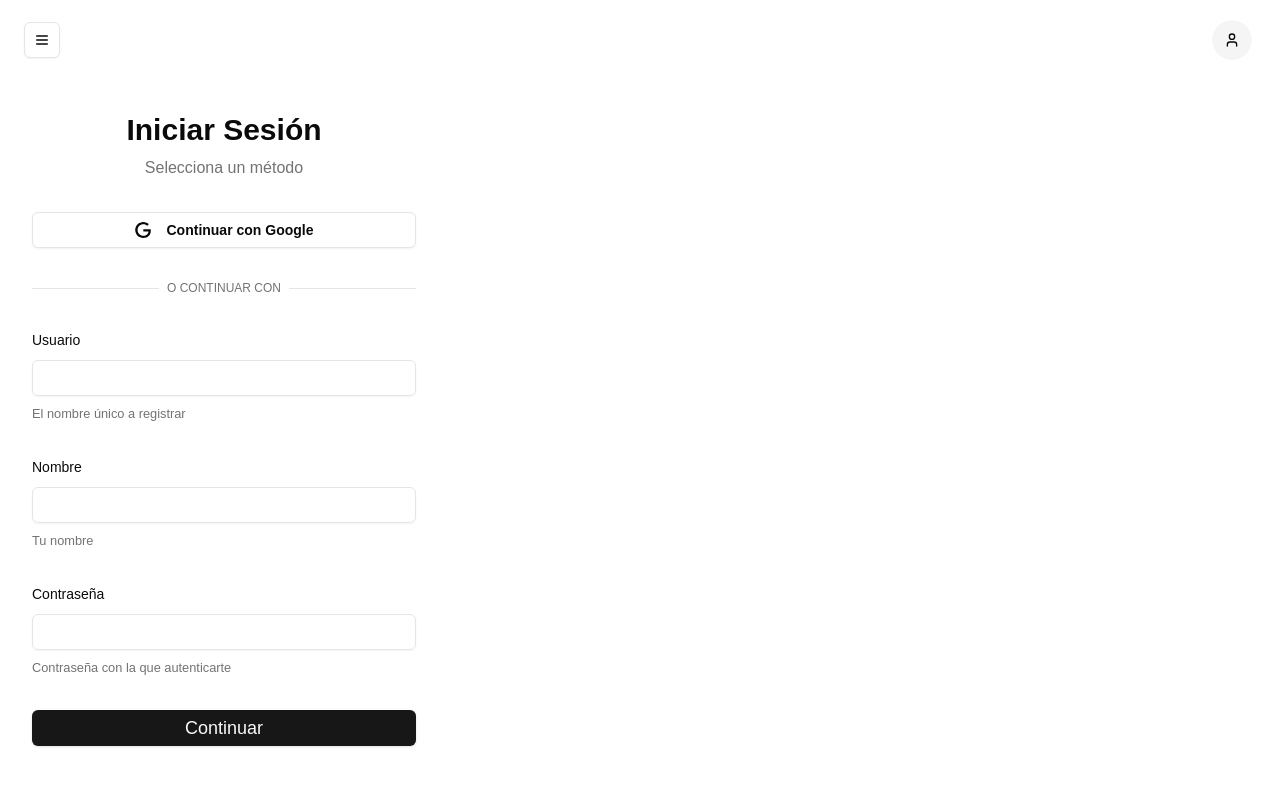
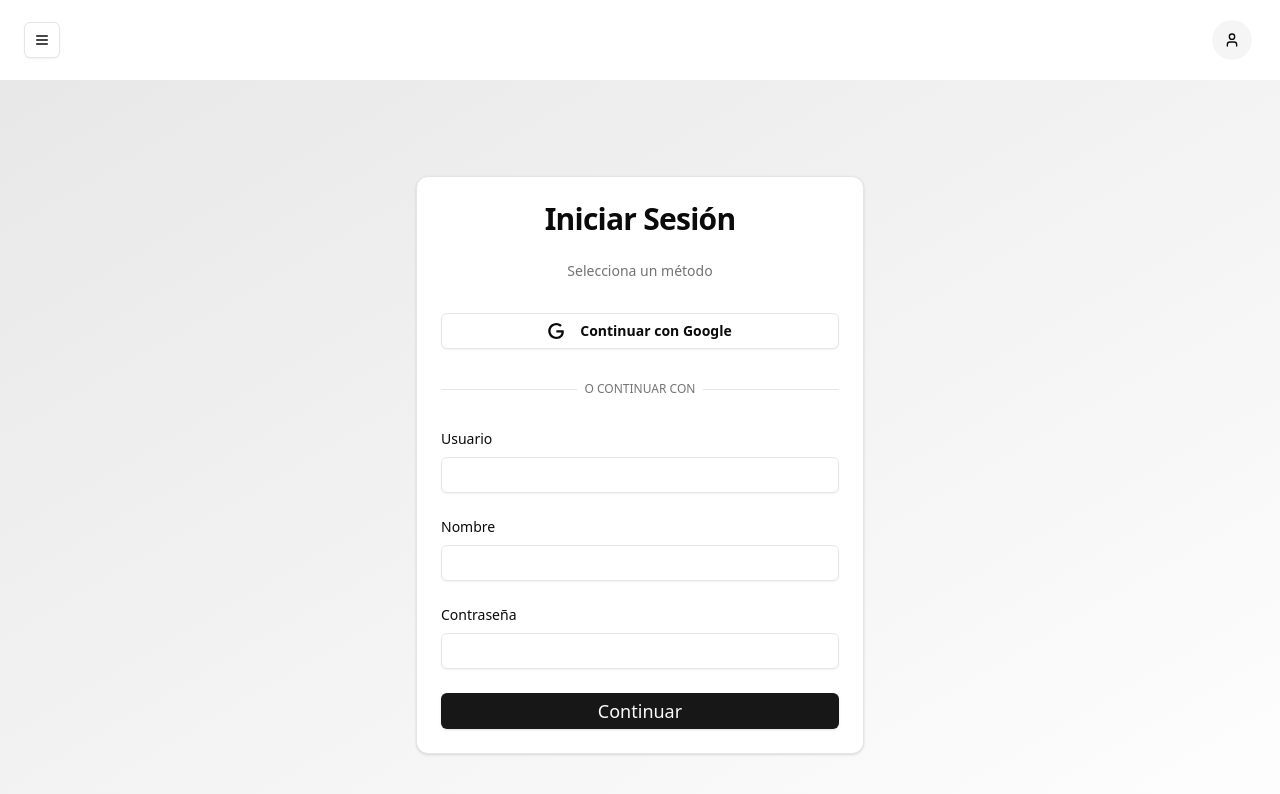
Before and after one commit to rsegi/surfvault, a Next.js app: page /auth/sign-in in a window 1280 px wide. Shown: the top 794 px of the page. Built offline with nearby package versions, Linux system fonts and the light colour scheme; no server answers.

Commit message:
refactor auth

```diff
--- a/src/app/auth/sign-in/page.tsx
+++ b/src/app/auth/sign-in/page.tsx
@@ -1,12 +1,7 @@
-import { redirect } from "next/navigation";
+"use server";
+
 import SignInPage from "./signIn";
 
-export default function SignIn() {
-  const isAuthenticated = false;
-
-  if (isAuthenticated) {
-    redirect("/sessions");
-  } else {
-    return <SignInPage />;
-  }
+export default async function SignIn() {
+  return <SignInPage />;
 }
--- a/src/app/auth/sign-in/signIn.tsx
+++ b/src/app/auth/sign-in/signIn.tsx
@@ -3,7 +3,7 @@
 import { Button } from "@/components/ui/button";
 import { Separator } from "@/components/ui/separator";
 import { Icons } from "@/components/icons";
-import React, { useState } from "react";
+import React, { useEffect } from "react";
 import {
   handleCredentialsSignIn,
   handleGoogleSignIn,
@@ -11,7 +11,6 @@ import {
 import {
   Form,
   FormControl,
-  FormDescription,
   FormField,
   FormItem,
   FormLabel,
@@ -22,14 +21,19 @@ import { Input } from "@/components/ui/input";
 import { SignIn, signInSchema } from "@/lib/zod";
 import { zodResolver } from "@hookform/resolvers/zod";
 import { useRouter } from "next/navigation";
-import CustomNotification from "@/components/notification";
 import { useSession } from "next-auth/react";
+import { toast } from "sonner";
+import { Card, CardContent, CardHeader, CardTitle } from "@/components/ui/card";
 
 export default function SignInPage() {
-  const [message, setMessage] = useState("");
-  const [errors, setErrors] = useState({});
+  const router = useRouter();
+  const { status } = useSession();
 
-  const router = useRouter();
+  useEffect(() => {
+    if (status === "authenticated") {
+      router.push("/sessions");
+    }
+  }, [router, status]);
 
   const form = useForm<SignIn>({
     resolver: zodResolver(signInSchema),
@@ -40,39 +44,31 @@ export default function SignInPage() {
     },
   });
 
-  const { status } = useSession();
-  if (status === "authenticated") {
-    router.push("/sessions");
-    return null;
-  }
-
   const onSubmit = async () => {
-    setMessage("");
-    setErrors({});
     const result = await handleCredentialsSignIn(form.getValues());
-    if (result.errors) {
-      setMessage(result.message);
-      setErrors(result.errors);
+    if (result.errors && Object.keys(result.errors).length > 0) {
+      toast.error(result.message, {
+        description: Object.values(result.errors!)[0] as string,
+      });
       return;
     }
 
-    setMessage(result.message);
+    toast.success(result.message);
     router.push("/sessions");
   };
 
   return (
-    <div className="w-full max-w-md space-y-8 p-8">
-      {message && (
-        <CustomNotification
-          title={message}
-          description={Object.keys(errors).length ? Object.keys(errors)[0] : ""}
-          type={errors ? "error" : "success"}
-        />
-      )}
-      <div className="space-y-2 text-center">
-        <h1 className="text-3xl font-bold">Iniciar Sesi&oacute;n</h1>
-        <p className="text-muted-foreground">Selecciona un m&eacute;todo</p>
-      </div>
+    <div className="flex justify-center p-8 pt-24">
+      <Card className="w-full max-w-md font-sans">
+        <CardHeader>
+          <CardTitle className="text-3xl font-bold text-center">
+            Iniciar Sesi&oacute;n
+          </CardTitle>
+        </CardHeader>
+        <CardContent className="space-y-8 text-sm text-foreground">
+          <p className="text-muted-foreground text-center">
+            Selecciona un m&eacute;todo
+          </p>
           <Button
             variant="outline"
             className="w-full font-semibold"
@@ -94,7 +90,7 @@ export default function SignInPage() {
           </div>
 
           <Form {...form}>
-        <form onSubmit={form.handleSubmit(onSubmit)} className="space-y-8">
+            <form onSubmit={form.handleSubmit(onSubmit)} className="space-y-6">
               <FormField
                 control={form.control}
                 name="username"
@@ -104,9 +100,6 @@ export default function SignInPage() {
                     <FormControl>
                       <Input id="username" type="text" required {...field} />
                     </FormControl>
-                <FormDescription>
-                  El nombre &uacute;nico a registrar
-                </FormDescription>
                     <FormMessage />
                   </FormItem>
                 )}
@@ -120,7 +113,6 @@ export default function SignInPage() {
                     <FormControl>
                       <Input {...field} />
                     </FormControl>
-                <FormDescription>Tu nombre</FormDescription>
                     <FormMessage />
                   </FormItem>
                 )}
@@ -132,11 +124,13 @@ export default function SignInPage() {
                   <FormItem>
                     <FormLabel>Contrase&ntilde;a</FormLabel>
                     <FormControl>
-                  <Input id="password" type="password" required {...field} />
+                      <Input
+                        id="password"
+                        type="password"
+                        required
+                        {...field}
+                      />
                     </FormControl>
-                <FormDescription>
-                  Contrase&ntilde;a con la que autenticarte
-                </FormDescription>
                     <FormMessage />
                   </FormItem>
                 )}
@@ -150,6 +144,8 @@ export default function SignInPage() {
               </Button>
             </form>
           </Form>
+        </CardContent>
+      </Card>
     </div>
   );
 }
--- a/src/app/layout.tsx
+++ b/src/app/layout.tsx
@@ -3,6 +3,7 @@ import "./globals.css";
 import Navbar from "@/components/navbar";
 import { SessionProvider } from "next-auth/react";
 import { auth } from "@/lib/auth/auth";
+import { Toaster } from "sonner";
 
 export const metadata: Metadata = {
   title: "SurfVault",
@@ -20,7 +21,10 @@ export default async function RootLayout({
       <body>
         <SessionProvider session={session}>
           <Navbar />
-          {children}
+          <div className="bg-gradient-to-br from-primary/10 to-secondary/10 min-h-screen">
+            <div className="container mx-auto px-4">{children}</div>
+          </div>
+          <Toaster position="top-center" duration={4000} richColors />
         </SessionProvider>
       </body>
     </html>
--- a/src/app/page.tsx
+++ b/src/app/page.tsx
@@ -7,7 +7,7 @@ export default function Page() {
   const router = useRouter();
 
   return (
-    <div className="flex pt-24 justify-center min-h-screen bg-gradient-to-br from-primary/10 to-secondary/10">
+    <div className="flex pt-24 justify-center min-h-screen">
       <div className="text-center space-y-6 p-8 max-w-2xl">
         <h1 className="text-4xl font-bold tracking-tighter sm:text-5xl md:text-6xl">
           Bienvenido a <strong>SurfVault</strong>
--- a/src/components/navbar.tsx
+++ b/src/components/navbar.tsx
@@ -18,6 +18,8 @@ export default async function Navbar() {
         </SheetTrigger>
         <SheetContent side="left">
           <nav className="grid gap-2 py-6">
+            {isSignedIn ? (
+              <>
                 <Link
                   href="#"
                   className="flex w-full items-center py-2 text-lg font-semibold"
@@ -26,7 +28,7 @@ export default async function Navbar() {
                   Subir sesi&oacute;n
                 </Link>
                 <Link
-              href="#"
+                  href="/sessions"
                   className="flex w-full items-center py-2 text-lg font-semibold"
                   prefetch={false}
                 >
@@ -46,6 +48,16 @@ export default async function Navbar() {
                 >
                   Mi cuenta
                 </Link>
+              </>
+            ) : (
+              <Link
+                href="/auth/sign-in"
+                className="flex w-full items-center py-2 text-lg font-semibold"
+                prefetch={false}
+              >
+                Iniciar sesi&oacute;n
+              </Link>
+            )}
           </nav>
         </SheetContent>
       </Sheet>
--- a/src/components/notification.tsx
+++ /dev/null
@@ -1,90 +0,0 @@
-"use client";
-
-// import { useState } from "react";
-// import { Toaster, toast } from "sonner";
-import { AlertCircle, CheckCircle, XCircle } from "lucide-react";
-
-type NotificationType = "success" | "error" | "warning";
-
-interface NotificationProps {
-  type: NotificationType;
-  title: string;
-  description?: string;
-}
-
-const notificationTypeConfig: Record<
-  NotificationType,
-  { icon: React.ReactNode; className: string }
-> = {
-  success: {
-    icon: <CheckCircle className="h-5 w-5 text-green-500" />,
-    className: "border-l-4 border-green-500",
-  },
-  error: {
-    icon: <XCircle className="h-5 w-5 text-red-500" />,
-    className: "border-l-4 border-red-500",
-  },
-  warning: {
-    icon: <AlertCircle className="h-5 w-5 text-yellow-500" />,
-    className: "border-l-4 border-yellow-500",
-  },
-};
-
-export default function CustomNotification({
-  type,
-  title,
-  description,
-}: NotificationProps) {
-  const { icon, className } = notificationTypeConfig[type];
-
-  return (
-    <div className={`flex items-center gap-3 ${className}`}>
-      <div className="shrink-0">{icon}</div>
-      <div>
-        <div className="font-medium">{title}</div>
-        {description && (
-          <div className="text-sm text-muted-foreground">{description}</div>
-        )}
-      </div>
-    </div>
-  );
-}
-
-// function SonnerDemo() {
-//   const [count, setCount] = useState(0);
-
-//   const showNotification = (type: NotificationType) => {
-//     setCount((prev) => prev + 1);
-//     toast.custom((t) => (
-//       <CustomNotification
-//         type={type}
-//         title={`This is a ${type} message`}
-//         description={`Notification ${count + 1}: Additional details about the ${type}`}
-//       />
-//     ));
-//   };
-
-//   return (
-//     <div className="flex flex-col items-center justify-center min-h-screen gap-4">
-//       <Button
-//         onClick={() => showNotification("success")}
-//         className="bg-green-500 hover:bg-green-600"
-//       >
-//         Show Success Notification
-//       </Button>
-//       <Button
-//         onClick={() => showNotification("error")}
-//         className="bg-red-500 hover:bg-red-600"
-//       >
-//         Show Error Notification
-//       </Button>
-//       <Button
-//         onClick={() => showNotification("warning")}
-//         className="bg-yellow-500 hover:bg-yellow-600"
-//       >
-//         Show Warning Notification
-//       </Button>
-//       <Toaster expand={true} position="top-center" />
-//     </div>
-//   );
-// }
--- /dev/null
+++ b/src/components/ui/card.tsx
@@ -0,0 +1,76 @@
+import * as React from "react"
+
+import { cn } from "@/lib/utils"
+
+const Card = React.forwardRef<
+  HTMLDivElement,
+  React.HTMLAttributes<HTMLDivElement>
+>(({ className, ...props }, ref) => (
+  <div
+    ref={ref}
+    className={cn(
+      "rounded-xl border bg-card text-card-foreground shadow",
+      className
+    )}
+    {...props}
+  />
+))
+Card.displayName = "Card"
+
+const CardHeader = React.forwardRef<
+  HTMLDivElement,
+  React.HTMLAttributes<HTMLDivElement>
+>(({ className, ...props }, ref) => (
+  <div
+    ref={ref}
+    className={cn("flex flex-col space-y-1.5 p-6", className)}
+    {...props}
+  />
+))
+CardHeader.displayName = "CardHeader"
+
+const CardTitle = React.forwardRef<
+  HTMLDivElement,
+  React.HTMLAttributes<HTMLDivElement>
+>(({ className, ...props }, ref) => (
+  <div
+    ref={ref}
+    className={cn("font-semibold leading-none tracking-tight", className)}
+    {...props}
+  />
+))
+CardTitle.displayName = "CardTitle"
+
+const CardDescription = React.forwardRef<
+  HTMLDivElement,
+  React.HTMLAttributes<HTMLDivElement>
+>(({ className, ...props }, ref) => (
+  <div
+    ref={ref}
+    className={cn("text-sm text-muted-foreground", className)}
+    {...props}
+  />
+))
+CardDescription.displayName = "CardDescription"
+
+const CardContent = React.forwardRef<
+  HTMLDivElement,
+  React.HTMLAttributes<HTMLDivElement>
+>(({ className, ...props }, ref) => (
+  <div ref={ref} className={cn("p-6 pt-0", className)} {...props} />
+))
+CardContent.displayName = "CardContent"
+
+const CardFooter = React.forwardRef<
+  HTMLDivElement,
+  React.HTMLAttributes<HTMLDivElement>
+>(({ className, ...props }, ref) => (
+  <div
+    ref={ref}
+    className={cn("flex items-center p-6 pt-0", className)}
+    {...props}
+  />
+))
+CardFooter.displayName = "CardFooter"
+
+export { Card, CardHeader, CardFooter, CardTitle, CardDescription, CardContent }
--- a/src/lib/auth/auth.ts
+++ b/src/lib/auth/auth.ts
@@ -63,6 +63,7 @@ export const { handlers, signIn, signOut, auth } = NextAuth({
             name: user.name,
           };
         } catch (error) {
+          console.log(error);
           throw error;
         }
       },
--- a/src/lib/auth/signInServerAction.ts
+++ b/src/lib/auth/signInServerAction.ts
@@ -2,6 +2,8 @@
 
 import { signIn } from "@/lib/auth/auth";
 import { SignIn, signInSchema } from "../zod";
+import { CredentialsSignin } from "next-auth";
+import { isRedirectError } from "next/dist/client/components/redirect";
 
 type AuthResponse = {
   message: string;
@@ -10,7 +12,6 @@ type AuthResponse = {
 
 export const handleGoogleSignIn = async () => {
   try {
-    console.log("Google SignIn");
     await signIn("google", { redirectTo: "/sessions" });
   } catch (error) {
     throw error;
@@ -21,10 +22,6 @@ export const handleCredentialsSignIn = async (
 ): Promise<AuthResponse> => {
   try {
     const { name, password, username } = values;
-    console.log("Credentials SignIn");
-    console.log("Name", name);
-    console.log("Username", username);
-    console.log("Password", password);
     const parsed = await signInSchema.safeParseAsync({
       name,
       username,
@@ -46,7 +43,15 @@ export const handleCredentialsSignIn = async (
 
     return { message: "Usuario auntenticado" };
   } catch (error) {
-    console.log(`An error occurred: ${error}`);
+    if (error instanceof CredentialsSignin) {
+      return {
+        message: `Ha ocurrido un  error:`,
+        errors: { db: error.message },
+      };
+    }
+    if (isRedirectError(error)) {
+      return { message: "Usuario auntenticado" };
+    }
     return {
       message: `Ha ocurrido un  error: ${error}`,
     };
--- a/src/utils/password.ts
+++ b/src/utils/password.ts
@@ -5,7 +5,7 @@ export const hashPassword = async (password: string): Promise<string> => {
     const hash = await argon2.hash(password);
     return hash;
   } catch (err) {
-    console.error(err);
+    console.error("Hashing error:", err);
     throw new Error("Password hashing failed.");
   }
 };
```
Lines whose indentation alone changed are shown as unchanged.
